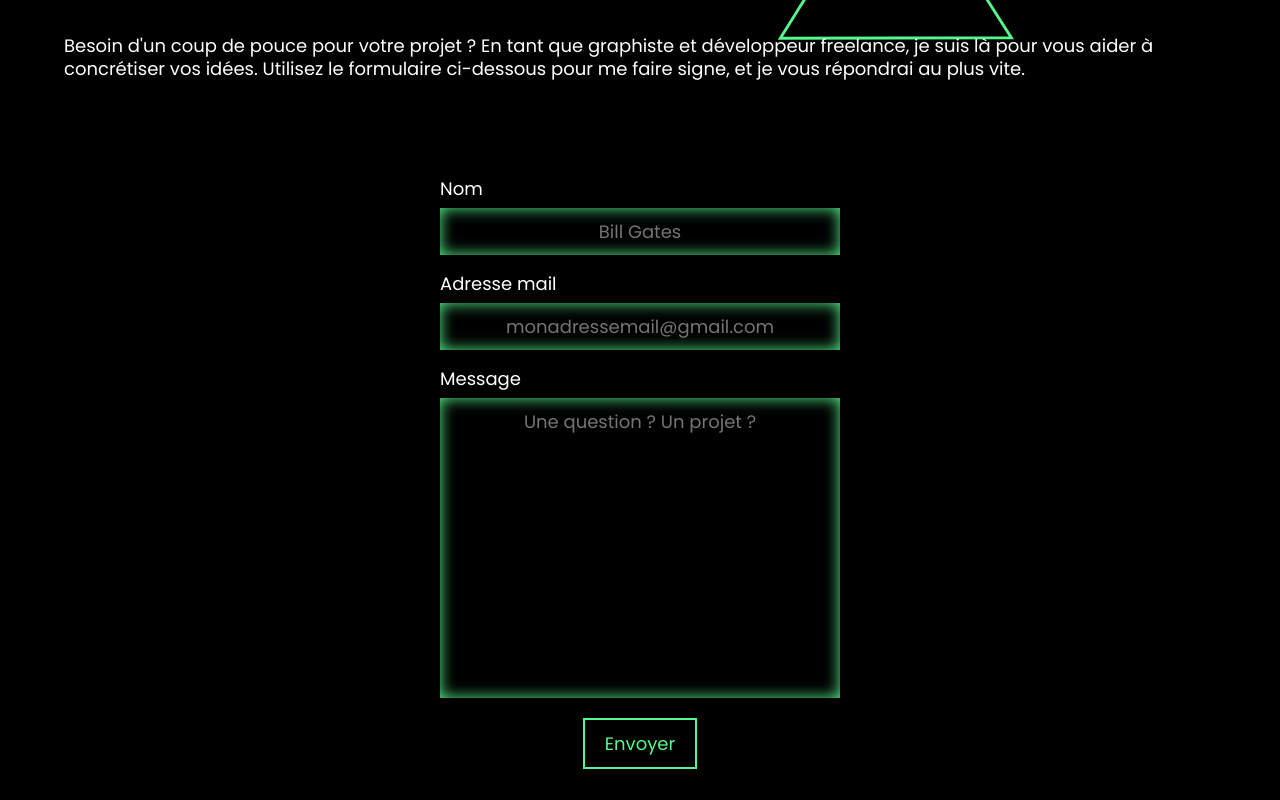
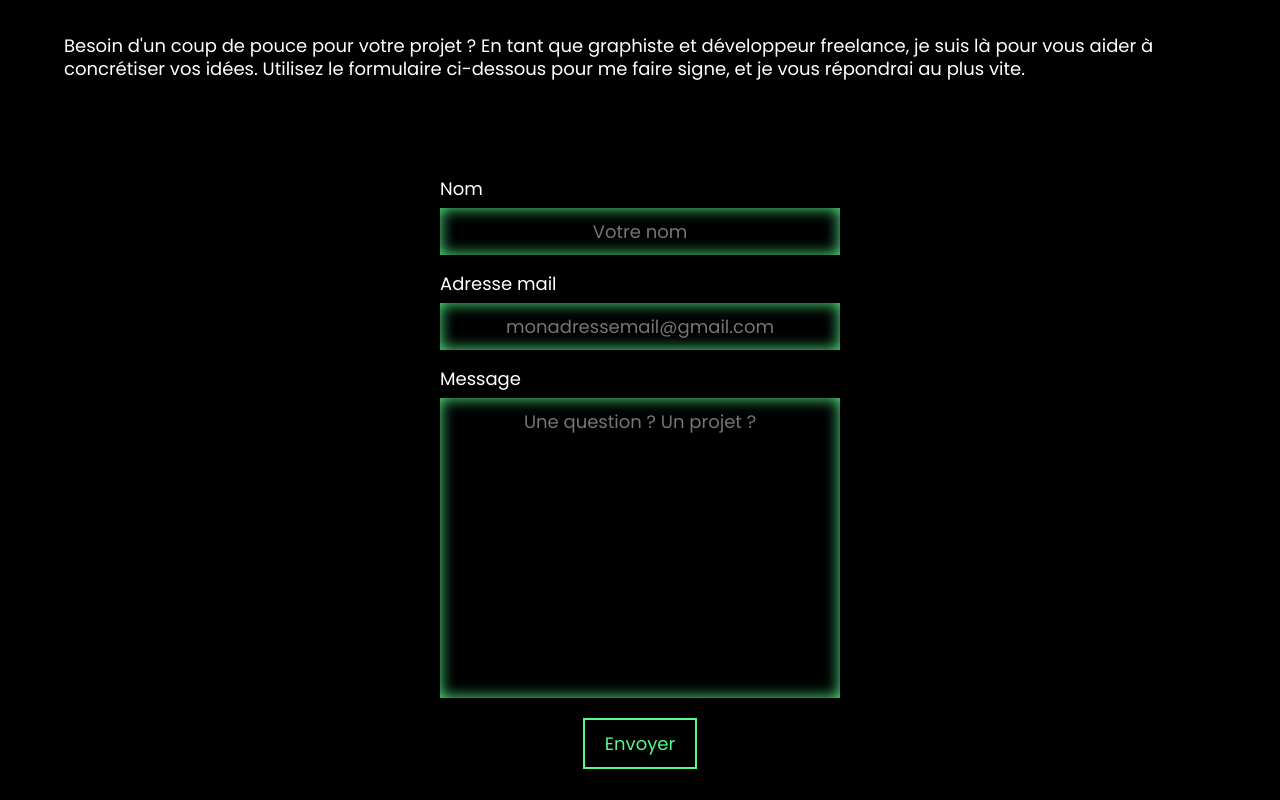
Before and after one commit to AnthonyCollette/Personnal-Website-Refonte, a React (Create React App) app: page / in a window 1280 px wide. Shown: the part 4980-5780 px from the top of the page. Built offline with nearby package versions, Linux system fonts and the light colour scheme; no server answers.

Commit message:
mail feature

```diff
--- a/package.json
+++ b/package.json
@@ -41,6 +41,7 @@
     ]
   },
   "devDependencies": {
+    "@emailjs/browser": "^4.3.3",
     "@types/react-slick": "^0.23.13",
     "react-router-dom": "^6.22.3",
     "react-slick": "^0.30.2",
--- a/src/assets/scss/components/_form.scss
+++ b/src/assets/scss/components/_form.scss
@@ -12,6 +12,21 @@ form {
         display: flex;
         flex-direction: column;
         width: 100%;
+
+        &.error {
+
+            input,
+            textarea {
+                box-shadow: inset 0 0 15px rgba($color: $error, $alpha: 1.0);
+                margin-bottom: 5px;
+            }
+
+            p {
+                color: $error;
+                margin-bottom: 10px;
+                font-size: $font-sm;
+            }
+        }
 
         input,
         textarea {
@@ -28,7 +43,9 @@ form {
             color: $white;
             transition: all 0.2s ease-in-out;
 
-            &:active, &:focus-visible, &:focus-within {
+            &:active,
+            &:focus-visible,
+            &:focus-within {
                 box-shadow: inset 0 0 15px rgba($color: $color-002, $alpha: 1.0);
                 outline: none;
             }
@@ -45,3 +62,10 @@ form {
         padding: 10px 20px !important;
     }
 }
+
+.success,
+.fail {
+    h3 {
+        margin: 100px auto;
+    }
+}
--- a/src/assets/scss/layouts/_contact.scss
+++ b/src/assets/scss/layouts/_contact.scss
@@ -9,7 +9,7 @@
             top: -10%;
             animation: rotate-ccw 20s linear infinite;
             z-index: -1;
-            width: 20%;
+            width: 10%;
             display: block;
         }
     }
--- a/src/assets/scss/utils/_colors.scss
+++ b/src/assets/scss/utils/_colors.scss
@@ -4,3 +4,4 @@ $color-002: #D80185;
 $color-003: #F9BF45 ;
 $white: #fff;
 $black: #000;
+$error: #C21807;
--- a/src/components/CustomSlider.tsx
+++ b/src/components/CustomSlider.tsx
@@ -32,7 +32,7 @@ const CustomSlider = ({ images }: Props) => {
     return (
         <Slider {...settings}>
             {images && images.map((image) => {
-                return <div><img src={image.src} alt={image.alt} /></div>
+                return <div key={image.alt}><img src={image.src} alt={image.alt} /></div>
             })}
         </Slider>
     );
--- a/src/components/Form.tsx
+++ b/src/components/Form.tsx
@@ -1,22 +1,90 @@
+import emailjs from '@emailjs/browser';
+import { FormEvent, useRef, useState } from 'react';
+
 const Form = () => {
-    return (
-        <form>
-            <div className='form-group'>
+    const form = useRef<HTMLFormElement>(null)
+    const nameRef = useRef<HTMLInputElement>(null)
+    const emailRef = useRef<HTMLInputElement>(null)
+    const messageRef = useRef<HTMLTextAreaElement>(null)
+    const serviceId: string = (process.env.REACT_APP_SERVICE_ID as string)
+    const templateId: string = (process.env.REACT_APP_TEMPLATE_ID as string)
+    const publicKey: string = (process.env.REACT_APP_PUBLIC_KEY as string)
+    const [emailSent, setEmailSent] = useState(false)
+    const [success, setSuccess] = useState(false)
+    const [nameError, setNameError] = useState(false)
+    const [emailError, setEmailError] = useState(false)
+    const [messageError, setMessageError] = useState(false)
+    const validateEmail = (email: String) => {
+        return email.match(/^(([^<>()[\]\\.,;:\s@"]+(\.[^<>()[\]\\.,;:\s@"]+)*)|.(".+"))@((\[[0-9]{1,3}\.[0-9]{1,3}\.[0-9]{1,3}\.[0-9]{1,3}\])|(([a-zA-Z\-0-9]+\.)+[a-zA-Z]{2,}))$/)
+    }
+
+    const sendEmail = (e: FormEvent) => {
+        e.preventDefault();
+        setNameError(false)
+        setEmailError(false)
+        setMessageError(false)
+
+        if (form.current !== null) {
+
+            let formIsValid = true
+
+            if ((typeof nameRef?.current?.value === 'string' && nameRef?.current?.value?.length < 3) || typeof nameRef?.current?.value !== 'string') {
+                setNameError(true)
+                formIsValid = false
+            }
+
+            if ((typeof emailRef?.current?.value === 'string' && !validateEmail(emailRef?.current?.value)) || typeof nameRef?.current?.value !== 'string') {
+                setEmailError(true)
+                formIsValid = false
+            }
+
+            if ((typeof messageRef?.current?.value === 'string' && messageRef?.current?.value?.length < 3) || typeof messageRef?.current?.value !== 'string') {
+                setMessageError(true)
+                formIsValid = false
+            }
+            if (formIsValid) {
+                emailjs
+                    .sendForm(serviceId, templateId, form.current, {
+                        publicKey: publicKey,
+                    })
+                .then(
+                    () => {
+                        form?.current?.reset();
+                        setEmailSent(true)
+                        setSuccess(true)
+                    },
+                    (error) => {
+                        setEmailSent(true)
+                        setSuccess(false)
+                    },
+                );
+            }
+        }
+    };
+    return (<>
+        {!emailSent && <form ref={form} onSubmit={sendEmail}>
+            <div className={nameError ? 'form-group error' : 'form-group'}>
                 <label htmlFor="name">Nom</label>
-                <input type='text' name='name' placeholder='Bill Gates' />
+                <input type='text' ref={nameRef} name='user_name' placeholder='Votre nom' />
+                {nameError && <p>Merci de renseigner votre nom</p>}
             </div>
-            <div className='form-group'>
+            <div className={emailError ? 'form-group error' : 'form-group'}>
                 <label htmlFor="name">Adresse mail</label>
-                <input type='email' name='email' placeholder='monadressemail@gmail.com' />
+                <input type='email' ref={emailRef} name='user_email' placeholder='monadressemail@gmail.com' />
+                {emailError && <p>Merci de renseigner une adresse mail au bon format</p>}
             </div>
-            <div className='form-group'>
+            <div className={messageError ? 'form-group error' : 'form-group'}>
                 <label htmlFor="message">
                     Message
                 </label>
-                <textarea name='message' placeholder="Une question ? Un projet ?" />
+                <textarea name='message' ref={messageRef} placeholder="Une question ? Un projet ?" />
+                {messageError && <p>Merci de remplir votre message</p>}
             </div>
             <button className="btn btn--primary-outline">Envoyer</button>
-        </form>
+        </form>}
+        {emailSent && success && <div className='success'><h3>Votre message a bien été envoyé ! Je vous répondrai dès que possible.</h3></div>}
+        {emailSent && !success && <div className='fail'><h3>Oups, il y a eu un problème ! Veuillez réessayer.</h3></div>}
+    </>
     );
 };
 
--- a/src/components/Services.tsx
+++ b/src/components/Services.tsx
@@ -18,8 +18,8 @@ const Services = () => {
                 <p>En tant que graphiste et développeur freelance, je propose une gamme de services pour répondre à vos besoins créatifs et techniques. Que vous recherchiez un design graphique percutant ou une solution de développement web sur mesure, je suis là pour vous aider à concrétiser vos idées. Voici quelques-uns des services que je propose :</p>
 
                 <div className='services-wrapper'>
-                    {services.map((service) => {
-                        return <Service icon={service.icon} title={service.title} list={service.list} />
+                    {services.map((service, index) => {
+                        return <Service key={index} icon={service.icon} title={service.title} list={service.list} />
                     })}
                 </div>
             </Container>
--- a/src/components/WhyMe.tsx
+++ b/src/components/WhyMe.tsx
@@ -26,8 +26,8 @@ const WhyMe = () => {
                 <h2>Pourquoi moi ?</h2>
                 <p>En tant que freelance, je combine les compétences de développeur web et de graphiste pour vous offrir une approche intégrée répondant à l'ensemble de vos besoins en ligne. Voici pourquoi vous pourriez trouver avantageux de faire appel à un professionnel polyvalent comme moi :</p>
                 <div className="services">
-                    {services?.map(service => {
-                        return <Service icon={service.icon} title={service.title} desc={service.desc} />
+                    {services?.map((service, index) => {
+                        return <Service key={index} icon={service.icon} title={service.title} desc={service.desc} />
                     })}
                 </div>
                 <p>En somme, faire appel à un freelance offrant à la fois des compétences en développement web et en conception graphique vous permet de bénéficier d'une approche holistique, d'une communication efficace et d'une flexibilité accrue pour concrétiser votre vision en ligne de manière professionnelle et cohérente.</p>
```
Also changed, not shown: 2 other files (tests, documents, lock files or other folders).
